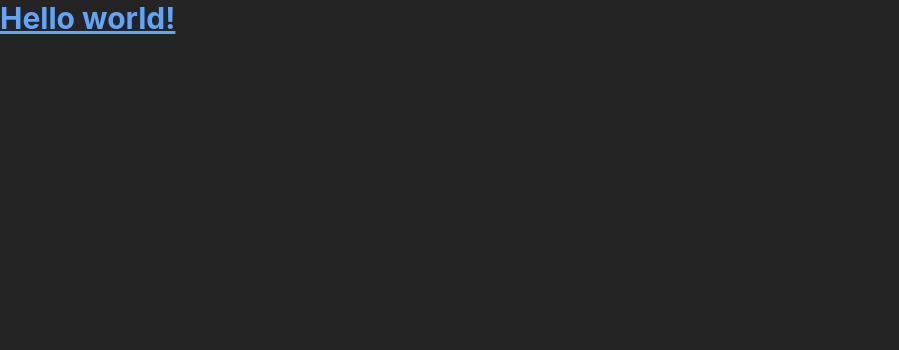
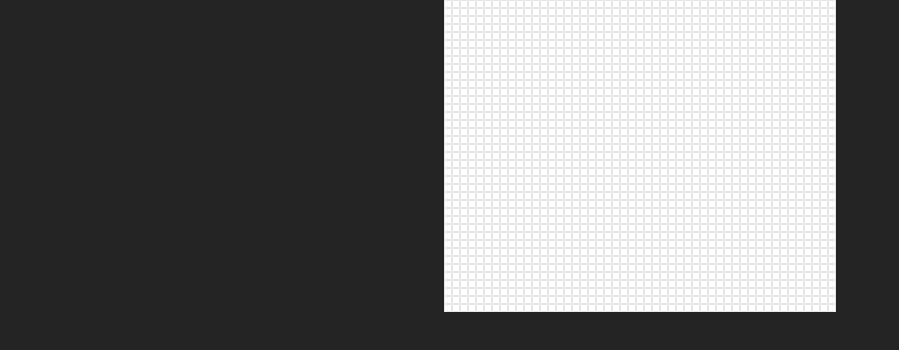
Before and after one commit to tanbiralam/AlgoVis, a React (Vite) app: page / in a window 1280 px wide. Shown: the top 350 px of the page, without its empty margins (0-899 px from the left). Built offline with nearby package versions, Linux system fonts and the light colour scheme.

Commit message:
Grid Done

```diff
--- a/package.json
+++ b/package.json
@@ -11,7 +11,8 @@
   },
   "dependencies": {
     "react": "^18.3.1",
-    "react-dom": "^18.3.1"
+    "react-dom": "^18.3.1",
+    "tailwind-merge": "^2.4.0"
   },
   "devDependencies": {
     "@types/react": "^18.3.3",
--- a/src/App.tsx
+++ b/src/App.tsx
@@ -1,3 +1,4 @@
+import { Grid } from "./components/Grid";
 import { PathFindingProvider } from "./context/PathFindingContext";
 import { SpeedProvider } from "./context/SpeedContext";
 import { TileProvider } from "./context/TileContext";
@@ -7,9 +8,9 @@
     <PathFindingProvider>
       <TileProvider>
         <SpeedProvider>
-          <h1 className="text-3xl font-bold underline text-blue-400">
-            Hello world!
-          </h1>
+          <div className="h-screen w-screen flex flex-col">
+            <Grid />
+          </div>
         </SpeedProvider>
       </TileProvider>
     </PathFindingProvider>
--- /dev/null
+++ b/src/components/Grid.tsx
@@ -0,0 +1,33 @@
+import { twMerge } from "tailwind-merge";
+import { usePathfinding } from "../hooks/usePathfinding";
+import { MAX_COLS, MAX_ROWS } from "../utils/constants";
+
+export function Grid() {
+  const { grid } = usePathfinding();
+  return (
+    <div
+      className={twMerge(
+        //Base Classes
+        "flex items-center flex-col justify-center border-sky-300",
+        //Grid Height
+        `lg:min-h-[${MAX_ROWS * 17}px]
+        md:min-h-[${MAX_ROWS * 15}px]
+        xs:min-h-[${MAX_ROWS * 8}px]
+        min-h-[${MAX_ROWS * 7}px]`,
+        //Grid Width
+        `lg:min-h-[${MAX_COLS * 17}px]
+        md:min-h-[${MAX_COLS * 15}px]
+        xs:min-h-[${MAX_COLS * 8}px]
+        min-h-[${MAX_COLS * 7}px]`
+      )}
+    >
+      {grid.map((row, rowIndex) => (
+        <div key={rowIndex} className="flex">
+          {row.map((tile, tileIndex) => (
+            <div key={tileIndex} className="bg-white h-2 w-2 border"></div>
+          ))}
+        </div>
+      ))}
+    </div>
+  );
+}
--- a/src/hooks/useTile.tsx
+++ b/src/hooks/useTile.tsx
@@ -4,7 +4,7 @@
 export const useTile = () => {
   const context = useContext(TileContext);
   if (!context) {
-    throw new Error("useTile must be used within a PathFindingProvider");
+    throw new Error("useTile must be used within a TileProvider");
   }
   return context;
 };
```
Also changed, not shown: 1 other file (tests, documents, lock files or other folders).
